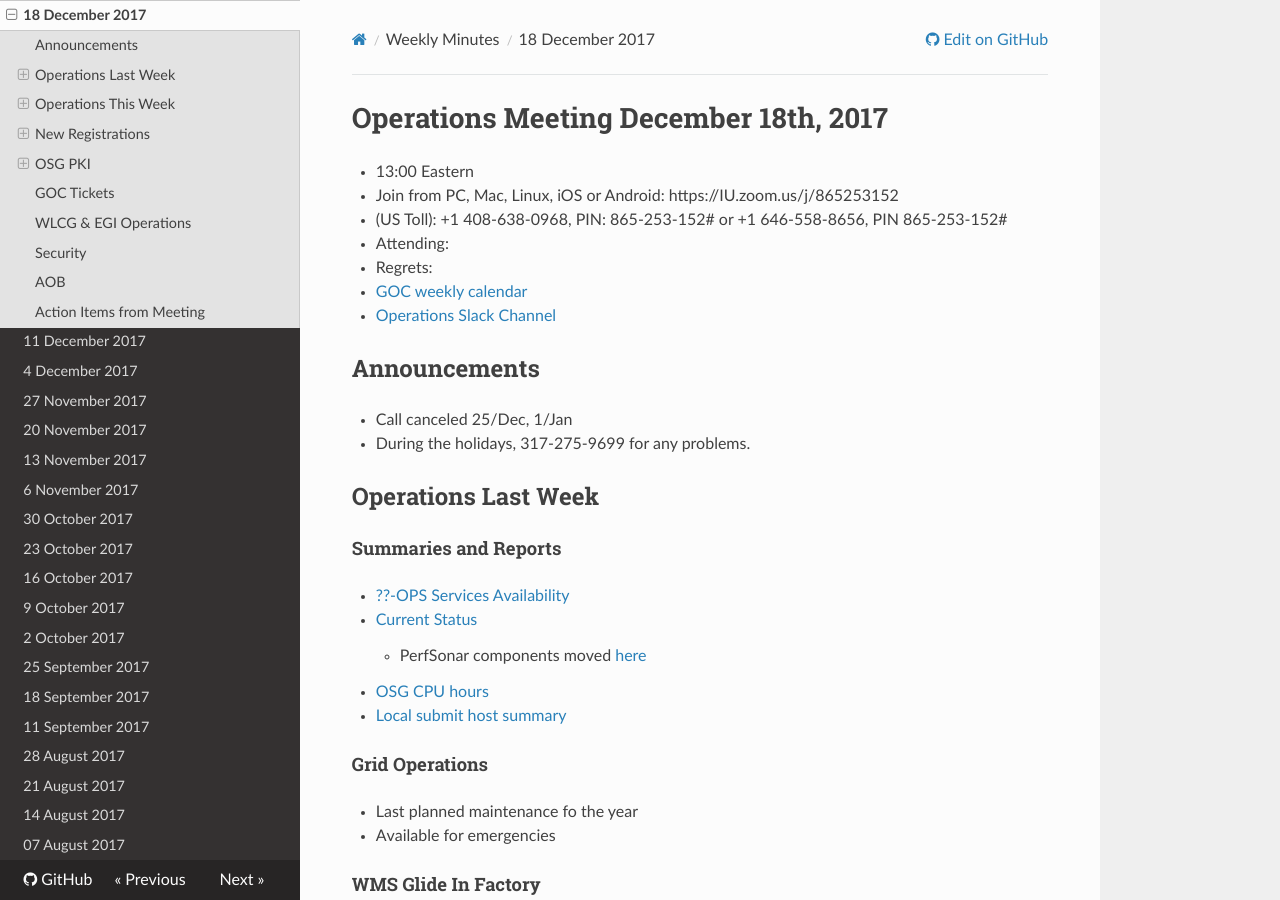
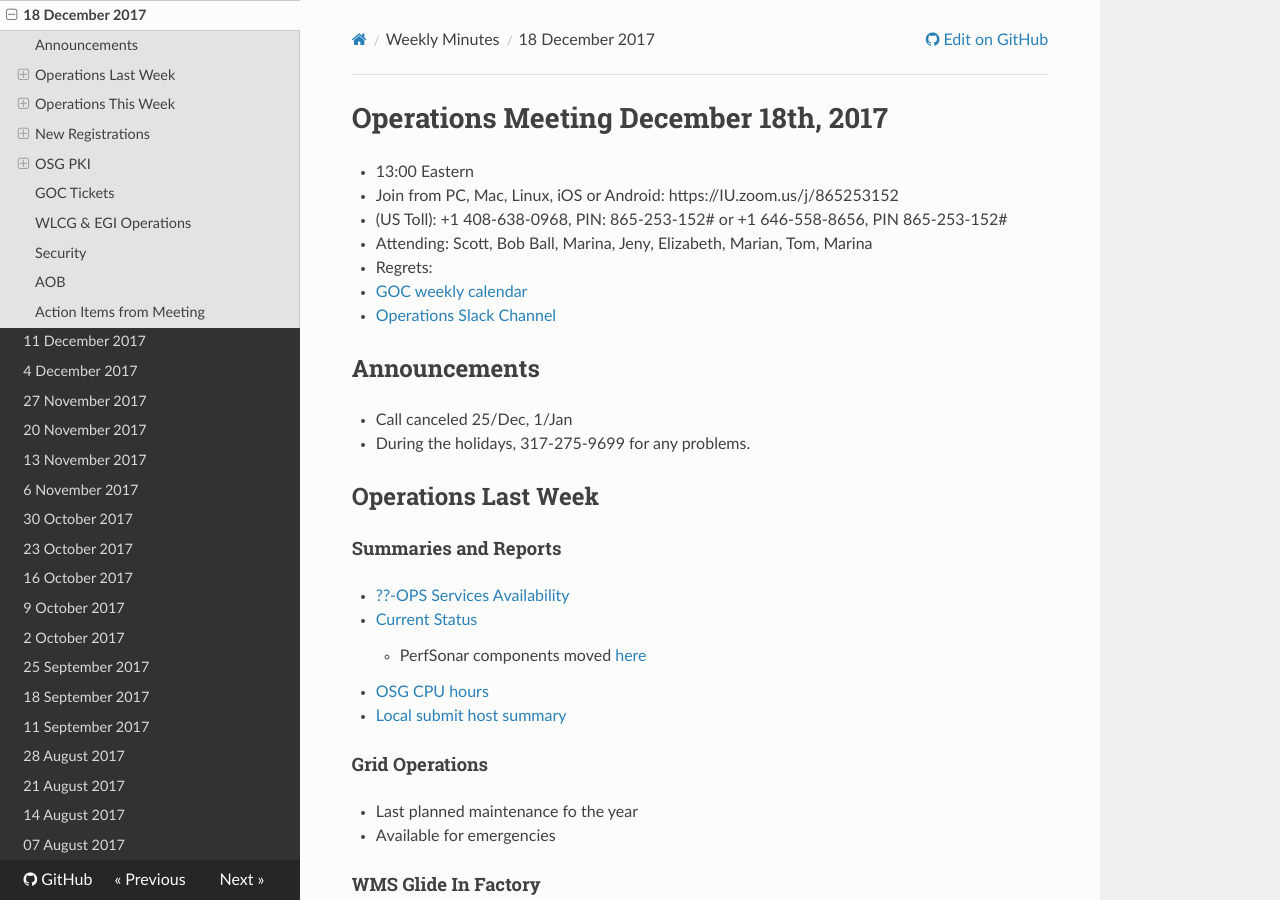
Before and after one commit to osg-htc/operations, an MkDocs documentation site: the page built from docs/WeeklyMinutes/18Dec2017.md, in a window 1280 px wide and 900 px high. Built offline with MkDocs 1.6.1, drawn with Linux system fonts in a browser that asks for light colours; nearby versions of some CDN libraries; old or Windows-style settings are respelled for this version of MkDocs.

Commit message:
Update 18Dec2017.md

```diff
--- a/docs/WeeklyMinutes/18Dec2017.md
+++ b/docs/WeeklyMinutes/18Dec2017.md
@@ -2,7 +2,7 @@
    * 13:00 Eastern
    * Join from PC, Mac, Linux, iOS or Android: https://IU.zoom.us/j/865253152
    * (US Toll): +1 408-638-0968, PIN: 865-253-152# or +1 646-558-8656, PIN 865-253-152#
-   * Attending:
+   * Attending: Scott, Bob Ball, Marina, Jeny, Elizabeth, Marian, Tom, Marina
    * Regrets:
    * [GOC weekly calendar](http://www.google.com/calendar/embed?src=c1htpcfoe6btrtc7n3uddg8mvs%40group.calendar.google.com&ctz=America/New_York)
    * [Operations Slack Channel](https://opensciencegrid.slack.com/messages/C5GAYBGA0/)
```
